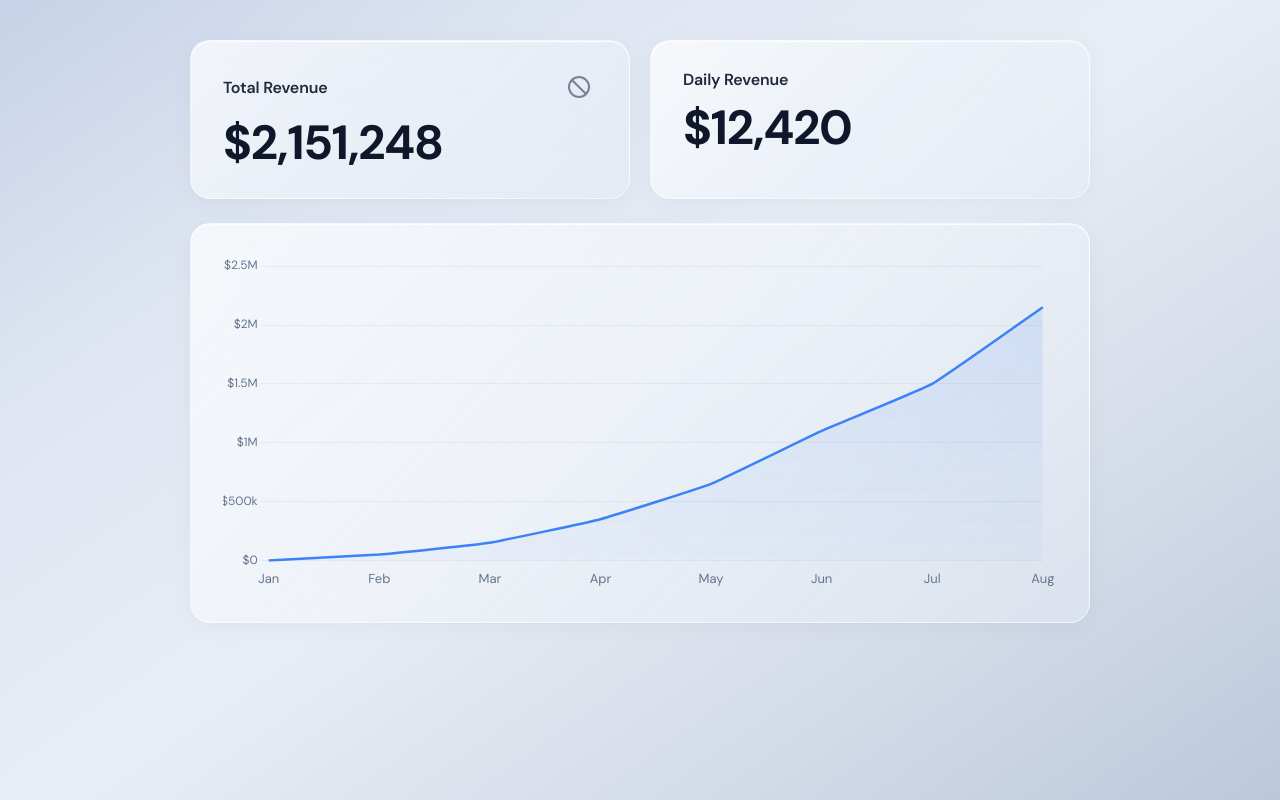
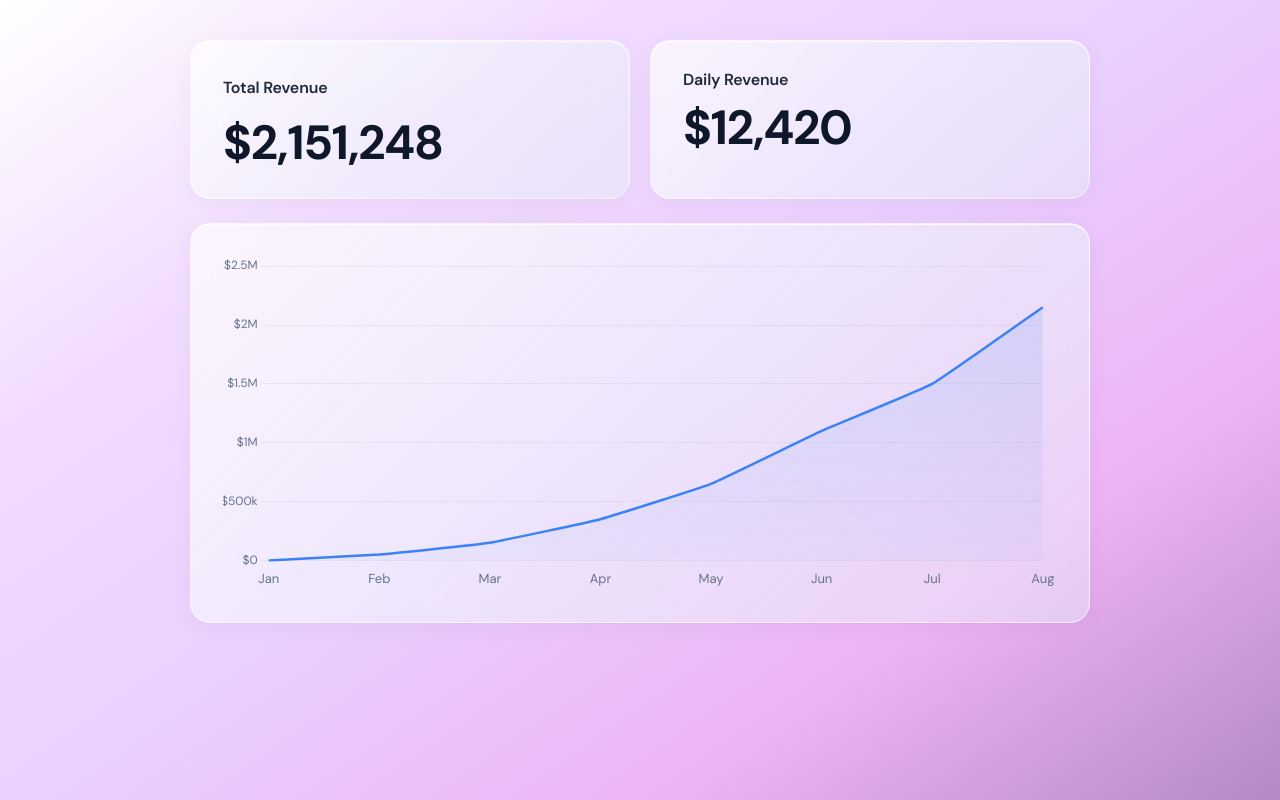
Before and after one commit to isaiahjon3s/giftemrevenueticker, a Flask app: page / in a window 1280 px wide. Run offline with Flask 3, Linux system fonts and the light colour scheme.

Commit message:
better colors removed shape

```diff
--- a/app.py
+++ b/app.py
@@ -1,4 +1,6 @@
 from flask import Flask, render_template
+import random
+
 
 
 app = Flask(__name__)
--- a/static/styles.css
+++ b/static/styles.css
@@ -7,7 +7,7 @@
 body {
     font-family: 'DM Sans', -apple-system, BlinkMacSystemFont, sans-serif;
     min-height: 100vh;
-    background: linear-gradient(145deg, #c7d2e8 0%, #dfe6f2 25%, #e8edf5 50%, #d4dce8 75%, #bbc8dc 100%);
+    background: linear-gradient(145deg, #ffffff 0%, #f2dcff 25%, #e9cfff 50%, #eeb2f6 75%, #b488c6 100%);
     background-attachment: fixed;
     padding: 40px;
     display: flex;
--- a/templates/index.html
+++ b/templates/index.html
@@ -17,19 +17,16 @@
                 <div class="card-header">
                     <span class="card-title">Total Revenue</span>
                     <div class="card-icon">
-                        <svg xmlns="http://www.w3.org/2000/svg" width="24" height="24" viewBox="0 0 24 24" fill="none" stroke="currentColor" stroke-width="2" stroke-linecap="round" stroke-linejoin="round">
-                            <circle cx="12" cy="12" r="10"></circle>
-                            <line x1="4.93" y1="4.93" x2="19.07" y2="19.07"></line>
-                        </svg>
+
                     </div>
                 </div>
-                <div class="card-value" id="totalRevenue">$2,151,248</div>
+                <div class="card-value" id="totalRevenue">${{ total_revenue }}</div>
             </div>
             <div class="card daily-revenue">
                 <div class="card-header">
                     <span class="card-title">Daily Revenue</span>
                 </div>
-                <div class="card-value" id="dailyRevenue">$12,420</div>
+                <div class="card-value" id="dailyRevenue">${{ daily_revenue }}</div>
             </div>
         </div>
 
```
Also changed, not shown: README.md.
